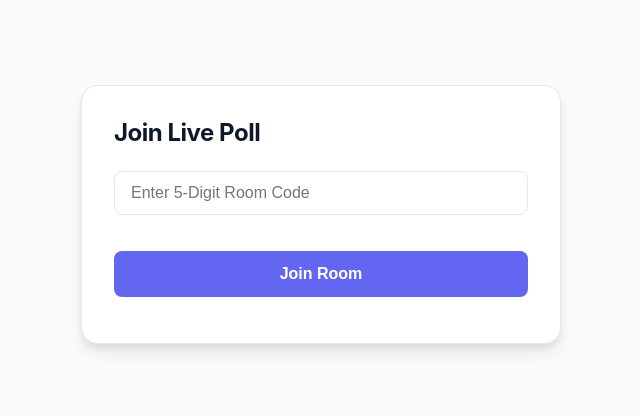
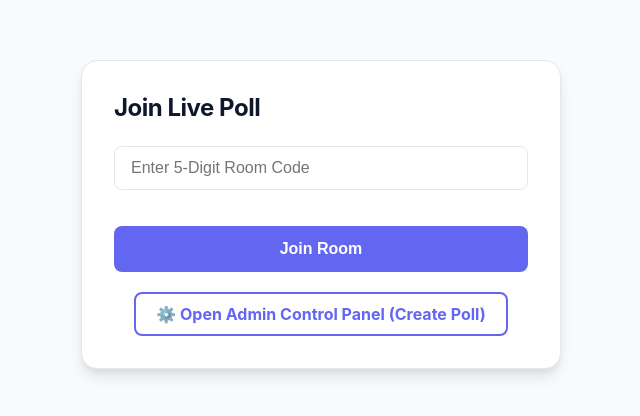
Before and after one commit to Ankurkashyap-Coder/Ankur_26BCE10132, a website: page public/index.html in a window 1280 px wide. Shown: the part 198-614 px from the top of the page, without its empty margins (319-959 px from the left). Drawn offline with nearby package versions, Linux system fonts and the light colour scheme; no server answers.

Commit message:
Add Admin Control Panel link to index.html
Added a link to open the Admin Control Panel for creating polls.

```diff
--- a/public/index.html
+++ b/public/index.html
@@ -15,6 +15,10 @@
             </div>
             <button id="join-btn" class="btn-primary">Join Room</button>
             <p id="join-error" style="color:red; font-size:14px;"></p>
+            <div style="margin-top: 20px; text-align: center;">
+    <a href="/admin.html" style="color: #6366f1; font-weight: bold; text-decoration: none; font-size: 16px; border: 2px solid #6366f1; padding: 10px 20px; border-radius: 8px; display: inline-block;">⚙️ Open Admin Control Panel (Create Poll)</a>
+</div>
+
         </div>
         <div id="wait-section" class="card hidden">
             <h2>Connected!</h2>
```
